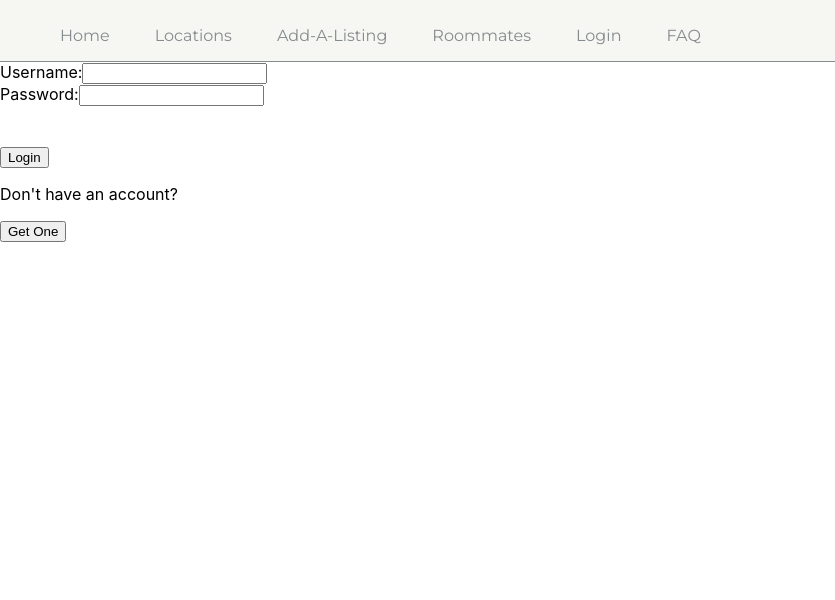
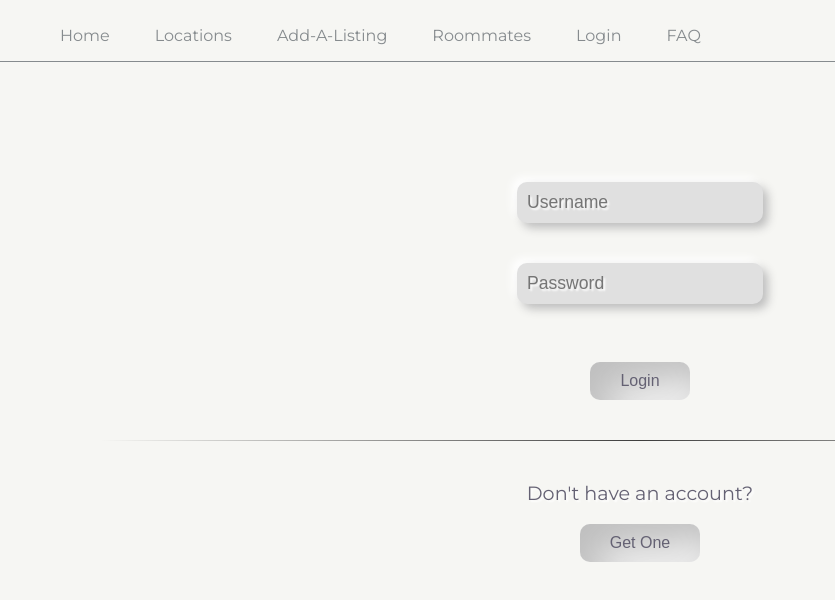
Before and after one commit to nndeto/project-roo-client, a React (Create React App) app: page /login in a window 1280 px wide. Shown: the top 600 px of the page, without its empty margins (0-835 px from the left). Built offline with nearby package versions, Linux system fonts and the light colour scheme.

Commit message:
styled login form

```diff
--- a/src/components/SignupForm.jsx
+++ b/src/components/SignupForm.jsx
@@ -51,77 +51,91 @@ class SignupForm extends React.Component{
 
     render() {
         return(
-            <div style = {this.props.style}>
-                <form onSubmit = {this.onFormSubmit}>
-                    <label>
+            <div style = {this.props.style} className = "sign-main">
+                <form onSubmit = {this.onFormSubmit} className = "sign-form">
+                    <label className = "sign-label">
                         Name:
                         <input
                             name = "name"
                             type = "text"
+                            placeholder = "Name"
+                            className = "sign-input"
                             value = {this.state.name}
                             onChange = {this.handleInputChange}
                         />
                     </label>
                     <br />
-                    <label>
+                    <label className = "sign-label">
                         Username:
                         <input
                             name = "username"
                             type = "text"
+                            placeholder = "Username"
+                            className = "sign-input"
                             value = {this.state.username}
                             onChange = {this.handleInputChange}
                         />
                     </label>
                     <br />
-                    <label>
+                    <label className = "sign-label">
                         Password:
                         <input
                             name = "password"
                             type = "text"
+                            placeholder = "Password"
+                            className = "sign-input"
                             value = {this.state.password}
                             onChange = {this.handleInputChange}
                         />
                     </label>
                     <br />
-                    <label>
+                    <label className = "sign-label">
                         Profile Picture:
                         <input
                             name = "profile_pic"
                             type = "text"
+                            placeholder = "Profile Picture"
+                            className = "sign-input"
                             value = {this.state.profile_pic}
                             onChange = {this.handleInputChange}
                         />
                     </label>
                     <br />
-                    <label>
+                    <label className = "sign-label">
                         Age:
                         <input
                             name = "age"
                             type = "string"
+                            placeholder = "Age"
+                            className = "sign-input"
                             value = {this.state.age}
                             onChange = {this.handleInputChange}
                         />
                     </label>
                     <br />
-                    <label>
+                    <label className = "sign-label">
                         About:
                         <textarea
                             name = "about"
+                            placeholder = "About"
+                            className = "sign-input"
                             value = {this.state.about}
                             onChange = {this.handleInputChange}
                         />
                     </label>
                     <br />
-                    <label>
+                    <label className = "sign-label">
                         Roommate Preferences:
                         <textarea
                             name = "roommate_preferences"
+                            placeholder = "Roommate Preferences"
+                            className = "sign-input"
                             value = {this.state.roommate_preferences}
                             onChange = {this.handleInputChange}
                         />
                     </label>
                     <br />
-                    <input type = 'submit' value = "Signup"/>
+                    <input type = 'submit' value = "Signup" className = "sign-button"/>
                 </form>
             </div>
         )
--- a/src/css/HomePage.scss
+++ b/src/css/HomePage.scss
@@ -13,8 +13,8 @@ main {
 }
 
 .hpage-main {
-    height: 450px;
-    background: url('../images/h-opta.jpg');
+    height: 500px;
+    background: url('../images/hpager.jpg');
     background-attachment: fixed;
     background-position: top center;
     background-repeat: no-repeat;
@@ -22,7 +22,7 @@ main {
 }
 
 .hpage-filler {
-    height: 450px;
+    height: 500px;
     background: url('../images/hpage-filler.jpg');
     background-attachment: fixed;
     background-position: top center;
--- a/src/css/Locations.scss
+++ b/src/css/Locations.scss
@@ -12,7 +12,7 @@ $accent-color: #E7D2CC;
 .loc-main {
     box-sizing: border-box;
     background-color: $background-c;
-    padding: 64px;
+    padding: 180px;
     display: flex;
     flex-flow: row wrap;
     justify-content: space-around;
--- /dev/null
+++ b/src/css/Login.scss
@@ -0,0 +1,81 @@
+@import url('https://fonts.googleapis.com/css2?family=Gochi+Hand&family=Montserrat&display=swap');
+
+$body-font: 'Montserrat', sans-serif;
+$main-color: #646173;
+$second-color: #868B8E;
+$third-color: #B9B7BD;
+$background-c:  #EEEDE780;
+$accent-color: #E7D2CC;
+$margin-space: 40px;
+$hover-font: 1.3rem;
+
+.log-main {
+    box-sizing: border-box;
+    background:$background-c;
+    font-family: $body-font;
+    padding: 100px;
+    text-align: center;
+    color: $main-color;
+}
+
+.log-form {
+    margin-bottom: $margin-space;
+}
+
+.log-label {
+    display: none;
+}
+
+.log-input, .log-button {
+    padding: 10px;
+    outline: none;
+    border: none;
+}
+
+.log-input {
+    font-size: 1.1rem;
+    text-shadow: 2px 2px 2px white;
+    margin: 20px;
+    border-radius: 10px;
+    background: #e0e0e0;
+    box-shadow:  5px 5px 10px #bebebe,
+                 -5px -5px 10px #ffffff;
+}
+
+.log-input:hover {
+    padding: 13px;
+    font-size: $hover-font;
+}
+
+.log-button {
+    font-size: 1rem;
+    padding: 10px 30px;
+    border-radius: 10px;
+    color: $main-color;
+    background: #e0e0e0;
+    box-shadow: inset 20px 20px 40px #bebebe,
+            inset -20px -20px 40px #ffffff;
+}
+
+.log-button:hover {
+    font-size: $hover-font;
+    background: #e0e0e0;
+    box-shadow: inset -20px -20px 60px #bebebe,
+            inset 20px 20px 60px #ffffff;
+}
+
+.log-quest {
+    font-size: 1.2rem;
+    text-shadow: 2px 2px 2px white;
+    margin-top: $margin-space;
+}
+
+.log-break {
+    border: 0;
+    height: 1px;
+    background-image:
+        linear-gradient(to right,
+        rgba(0, 0, 0, 0),
+        rgba(0, 0, 0, 0.75),
+        rgba(0, 0, 0, 0));
+}
--- a/src/css/Roommate.scss
+++ b/src/css/Roommate.scss
@@ -1,11 +1,5 @@
-// room-link
-// room-main
-// room-card
-//room-top-left
-
 @import url('https://fonts.googleapis.com/css2?family=Gochi+Hand&family=Montserrat&display=swap');
 
-$header-font:'Gochi Hand', cursive;
 $body-font: 'Montserrat', sans-serif;
 $main-color: #646173;
 $second-color: #868B8E;
--- a/src/pages/Login.jsx
+++ b/src/pages/Login.jsx
@@ -2,7 +2,7 @@ import React from "react";
 import SignupForm from "../components/SignupForm";
 import UserModel from "../models/UserModel";
 import { Redirect } from "react-router";
-
+import '../css/Login.scss'
 
 class Login extends React.Component {
     state = {
@@ -63,25 +63,29 @@ class Login extends React.Component {
         }
 
       return (
-          <div>
+          <div className = "log-main">
             <div style = {this.props.formStyle}>
-                <form onSubmit={this.onSubmit}>
-                    <label>
+                <form onSubmit={this.onSubmit} className = "log-form">
+                    <label className = "log-label">
                         Username:
                     </label>
                     <input
                         name = "username"
                         type = "text"
+                        placeholder = "Username"
+                        className = "log-input"
                         value = {this.state.username}
                         onChange = {this.handleInputChange}
                     />
                     <br />
-                    <label>
+                    <label className = "log-label">
                         Password:
                     </label>
                     <input
                         name = "password"
                         type = "text"
+                        placeholder = "Password"
+                        className = "log-input"
                         value = {this.state.password}
                         onChange = {this.handleInputChange}
                     />
@@ -89,14 +93,15 @@ class Login extends React.Component {
                     {this.props.message}
                     <br />
                     <br />
-                    <input type = 'submit' value = "Login"/>
+                    <input type = 'submit' value = "Login" className = "log-button"/>
                 </form>
             </div>
             {/* makes this go away when my signup form is brought up */}
             <div style = {this.props.formStyle}>
-                <p>Don't have an account?</p>
+                <hr className = "log-break"/>
+                <p className = "log-quest">Don't have an account?</p>
                 {/* this button toggles both this state and the other states displays to hide the appropriate forms */}
-                <button onClick = {this.handleClick}>Get One</button>
+                <button onClick = {this.handleClick} className = "log-button">Get One</button>
             </div>
             <div>
                 <SignupForm
--- a/src/pages/UserControl.jsx
+++ b/src/pages/UserControl.jsx
@@ -1,7 +1,7 @@
 import React from 'react';
 import Login from './Login';
 import UserModel from '../models/UserModel';
-
+import '../css/Login.scss'
 
 class UserControl extends React.Component{
     state = {
```
Also changed, not shown: src/css/Signup.scss (added, +65 -0 lines), 1 other file (tests, documents, lock files or other folders).
